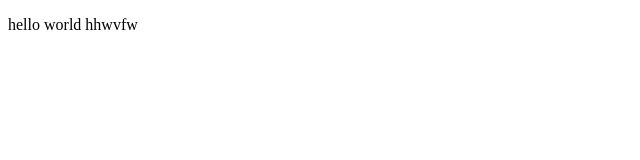
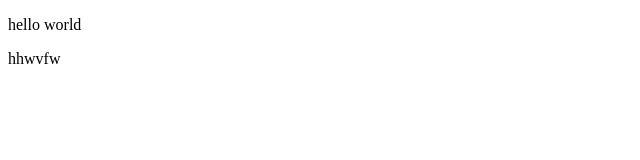
Before and after one commit to Nardos-serkalem/git_workflow, a plain HTML site: page index.html in a window 1280 px wide. Shown: the whole page, without its empty margins (0-640 px from the left). Drawn offline with Linux system fonts and the light colour scheme.

Commit message:
Update index.html

```diff
--- a/index.html
+++ b/index.html
@@ -6,7 +6,7 @@
     <title>Document</title>
 </head>
 
-    <p>hello world
+    <p>hello world</p>
     hhwvfw
 </body>
 </html>
```
